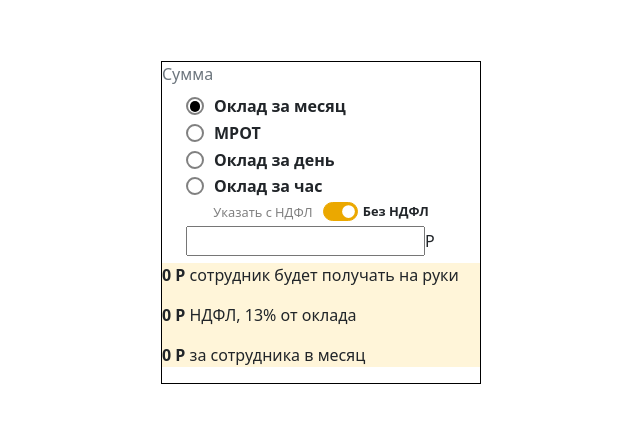
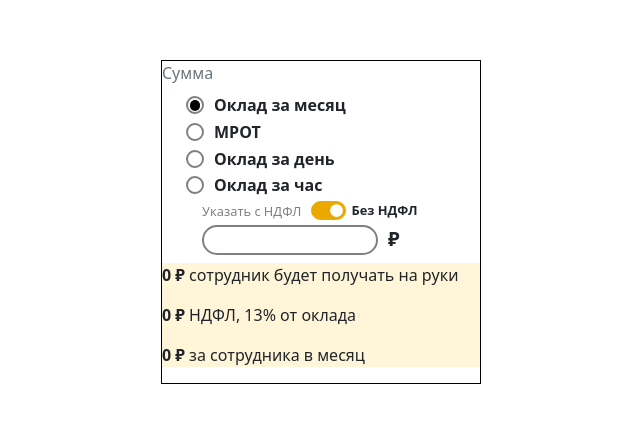
Before and after one commit to matthewTheWizzard/soft-test, a React (Vite) app in the folder soft/: page / in a window 1280 px wide. Shown: the part 178-600 px from the top of the page, without its empty margins (319-959 px from the left). Built offline with nearby package versions, Linux system fonts and the light colour scheme; some icons are missing.

Commit message:
feat: add conditional rendering on currency changes

```diff
--- a/soft/src/components/MyForm/MyForm.scss
+++ b/soft/src/components/MyForm/MyForm.scss
@@ -10,7 +10,7 @@
 
 .form-switch-container {
   display: flex;
-  justify-content: center;
+  margin-left: 2.5rem;
   align-items: center;
   gap: 10px;
   font-size: 0.8rem;
@@ -65,7 +65,7 @@
   }
 }
 
-.form-check.form-switch{
+.form-check.form-switch {
   display: flex;
   align-items: center;
   .form-label {
@@ -75,3 +75,28 @@
     margin-left: 5px;
   }
 }
+
+.currency {
+  margin-left: 2.5rem;
+  padding-left: 0 !important;
+
+  input {
+    border: 2px solid grey;
+    border-radius: 2rem;
+    padding-left: 1.2rem;
+    min-width: 11rem;
+    width: 0;
+  }
+
+  input::-webkit-outer-spin-button,
+  input::-webkit-inner-spin-button {
+    -webkit-appearance: none;
+    margin: 0;
+  }
+
+  label {
+    margin-left: 10px;
+    font-size: 1.2rem;
+    font-weight: 600;
+  }
+}
--- a/soft/src/components/MyForm/MyForm.tsx
+++ b/soft/src/components/MyForm/MyForm.tsx
@@ -8,6 +8,18 @@ import './MyForm.scss';
 const MyForm: FC = () => {
   const onSubmit = () => {
     return;
+  };
+
+  const showCurrency = (value: string) => {
+    console.log(value);
+    switch (value) {
+      case 'day':
+        return `${CURRENCY_RUB} в день`;
+      case 'hour':
+        return `${CURRENCY_RUB} в час`;
+      default:
+        return `${CURRENCY_RUB}`;
+    }
   };
 
   return (
@@ -75,7 +87,7 @@ const MyForm: FC = () => {
                 </div>
                 <div className="form-check currency">
                   <Field name="money" component="input" type="number" />
-                <F.Label> {CURRENCY_RUB}</F.Label>
+                  <F.Label>{showCurrency(values.payment)}</F.Label>
                 </div>
               </>
             </Condition>
--- a/soft/src/constants/index.ts
+++ b/soft/src/constants/index.ts
@@ -1,2 +1,2 @@
-export const CURRENCY_RUB = 'Р';
+export const CURRENCY_RUB = '₽';
 export const MROT_TOOLTIP = 'МРОТ - минимальный размер оплаты труда. Разный для разных регионов';
```
Lines whose indentation alone changed are shown as unchanged.
